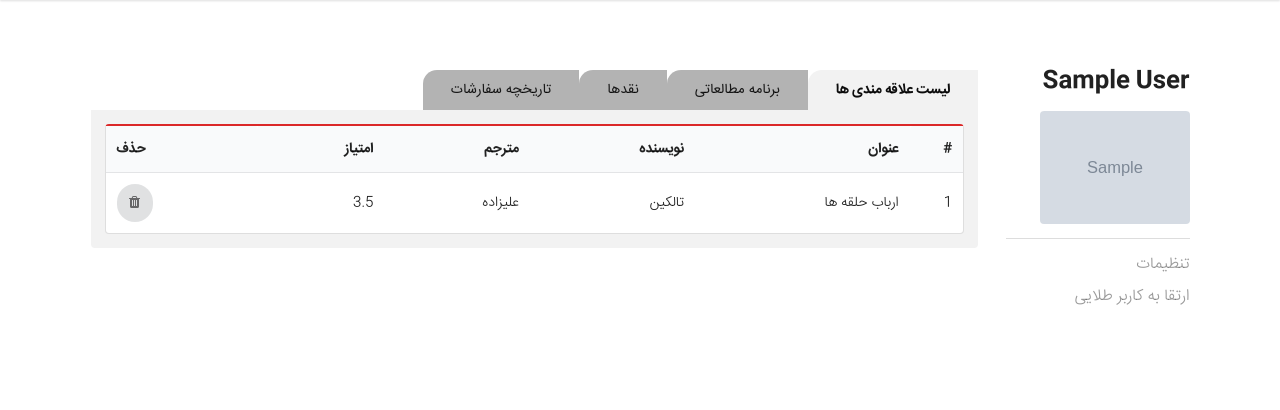
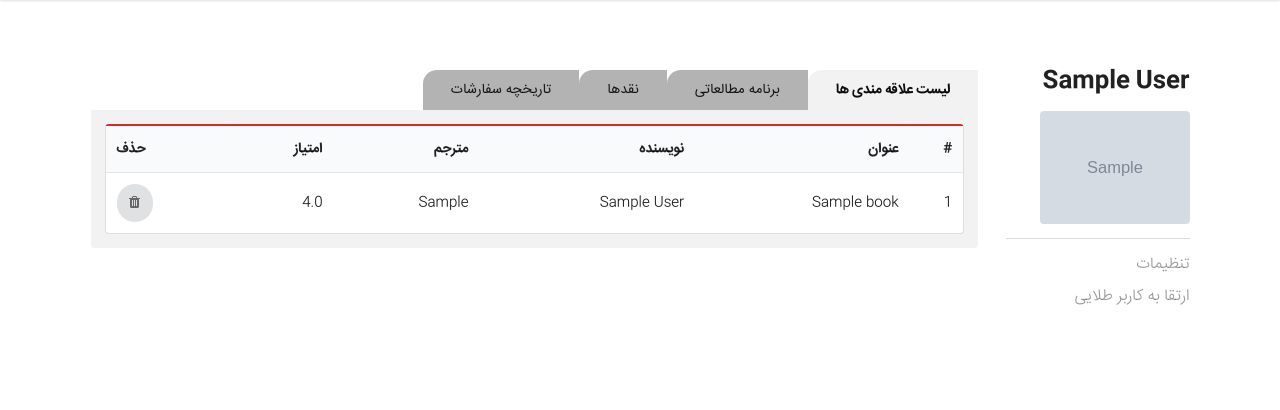
Before and after one commit to borghei/simgun, a Django app: page /profiles/1/ in a window 1280 px wide. Shown: the part 143-553 px from the top of the page. Run offline with Django 3.2, Linux system fonts and the light colour scheme; a user stored in the database is signed in; tables that the repository leaves empty hold one stand-in row (values such as "Sample post"); grey boxes marked "Sample" are stand-in pictures.

Commit message:
Add fav-list to profiles

```diff
--- a/books/models.py
+++ b/books/models.py
@@ -30,6 +30,9 @@ class Book(models.Model):
     def get_avg_rating(self):
         book_rate_avg = 0
         all_bookratings = self.bookrating_set.all()
+        all_bookratings_count = all_bookratings.count()
+        if all_bookratings_count == 0:
+            return 0
         for book_rate in all_bookratings:
             book_rate_avg += book_rate.rate
         book_rate_avg /= all_bookratings.count()
--- a/profiles/views.py
+++ b/profiles/views.py
@@ -14,8 +14,7 @@ def add_to_wishlist(request, profile_id):
     if request.method == 'POST':
         book_id = request.POST.get('book_id')
         book = get_object_or_404(Book, pk=book_id)
-        user = get_object_or_404(User, pk=profile_id)
-        user_profile = get_object_or_404(UserProfile, user=user)
+        user_profile = get_object_or_404(UserProfile, pk=profile_id)
         if WishlistBook.objects.filter(user_profile=user_profile, book=book).count() == 0:
             wishlist_book = WishlistBook(user_profile=user_profile, book=book)
             wishlist_book.save()
--- a/templates/profiles/profile.html
+++ b/templates/profiles/profile.html
@@ -47,6 +47,7 @@
                     <!-- first tab -->
                     <div id="favlist-tab" class="ui bottom attached tab segment back-grey" data-tab="first">
                         <table class="ui red table">
+                            {% if favs %}
                                 <thead>
                                 <tr><th class="one wide">#</th>
                                     <th class="four wide">عنوان</th>
@@ -54,19 +55,36 @@
                                     <th>مترجم</th>
                                     <th>امتیاز</th>
                                     <th class="left aligned">حذف</th>
-                            </tr></thead>
+                                </tr>
+                                </thead>
                                 <tbody>
+                                {% for fav in favs %}
                                     <tr>
-                                <td>1</td>
-                                <td>ارباب حلقه ها</td>
-                                <td>تالکین</td>
-                                <td>علیزاده</td>
-                                <td>3.5</td>
-                                <td class="left aligned"><button class="ui circular icon button">
+                                        <td>{{ forloop.counter }}</td>
+                                        <td>{{ fav.book.title }}</td>
+                                        <td>{{ fav.book.author }}</td>
+                                        <td>
+                                            {% if fav.book.translator %}
+                                                {{ fav.book.translator }}
+                                            {% else %}
+                                                -
+                                            {% endif %}
+                                        </td>
+                                        <td>{{ fav.book.get_avg_rating }}</td>
+                                        <td class="left aligned">
+                                            <button class="ui circular icon button">
                                                 <i class="trash icon"></i>
-                                </button> </td>
+                                            </button>
+                                        </td>
                                     </tr>
+                                {% endfor %}
+
                                 </tbody>
+                            {% else %}
+                                <div class="ui center aligned container">
+                                تاکنون علاقمندی‌ای ثبت نکرده‌اید.
+                                </div>
+                            {% endif %}
 
                         </table>
 
@@ -85,7 +103,8 @@
                                     <th>امتیاز</th>
                                     <th>خوانده شده</th>
                                     <th class="left aligned">حذف</th>
-                                </tr></thead>
+                                </tr>
+                                </thead>
                                 <tbody>
                                 {% for reading_program in reading_programs %}
                                     <tr>
```
Lines whose indentation alone changed are shown as unchanged.
